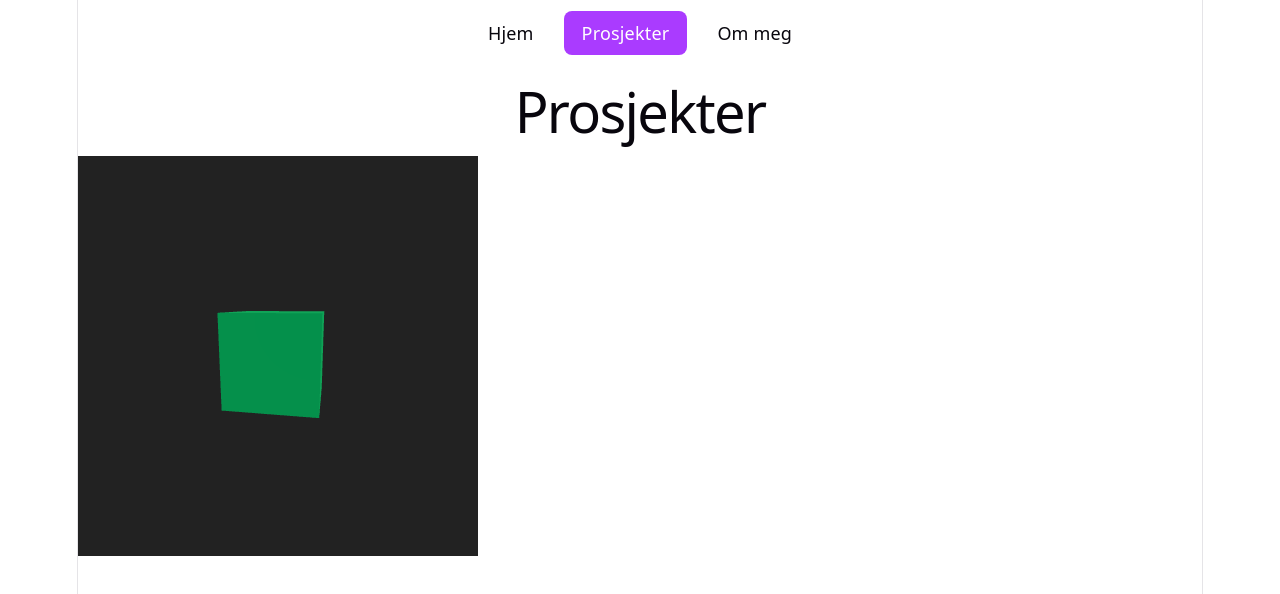
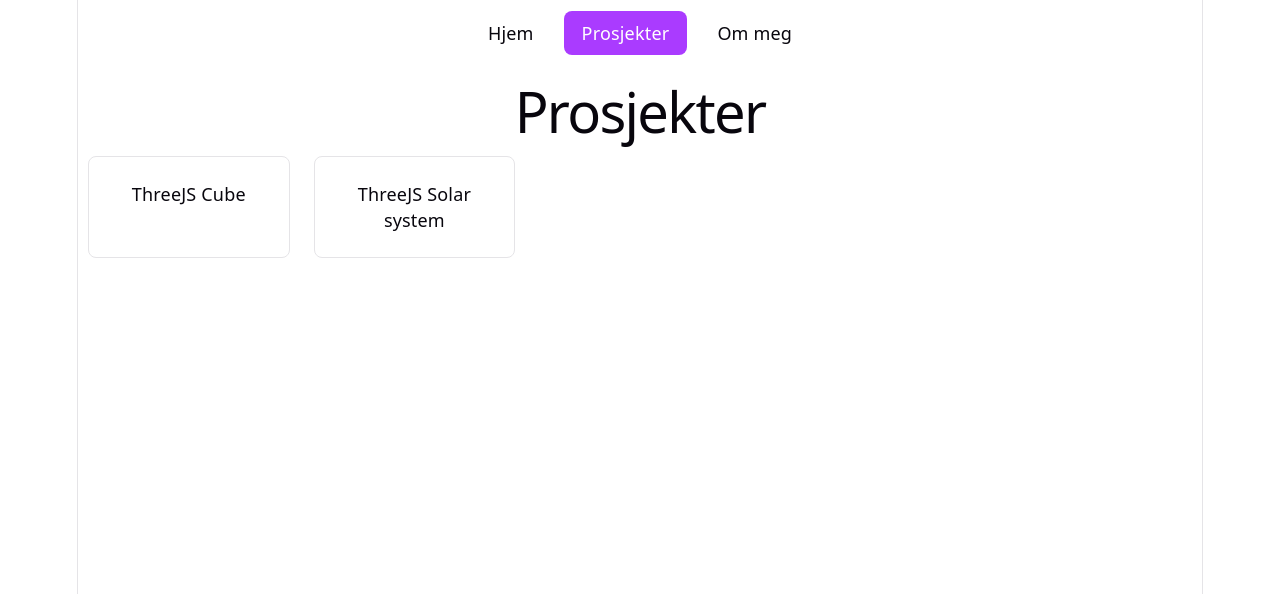
Before and after one commit to cakeplease/benken-frontend, a React (Vite) app: page /projects in a window 1280 px wide. Shown: the top 594 px of the page. Built offline with nearby package versions, Linux system fonts and the light colour scheme.

Commit message:
three.js projects

```diff
--- a/src/App.css
+++ b/src/App.css
@@ -238,3 +238,48 @@
 .image-container img {
   width: 100%;
 }
+
+.project-list {
+  list-style: none;
+  padding: 0;
+  margin: 0 10px;
+  display: grid;
+  grid-template-columns: repeat(auto-fill, minmax(200px, 1fr));
+  gap: 24px;
+
+  li {
+    display: flex;
+  }
+
+  a {
+    display: block;
+    flex: 1;
+    padding: 24px;
+    border: 1px solid var(--border);
+    border-radius: 8px;
+    color: var(--text-h);
+    text-decoration: none;
+    transition: border-color 0.3s, box-shadow 0.3s;
+    font-weight: 500;
+
+    &:hover {
+      border-color: var(--accent-border);
+      box-shadow: var(--shadow);
+    }
+  }
+
+  @media (max-width: 1024px) {
+    grid-template-columns: repeat(auto-fill, minmax(160px, 1fr));
+    gap: 16px;
+
+    a {
+      padding: 16px;
+      font-size: 16px;
+    }
+  }
+}
+
+.cube-container {
+  display: inline-block;
+  margin-top: 50px;
+}
--- a/src/App.tsx
+++ b/src/App.tsx
@@ -4,6 +4,8 @@ import NavBarComponent from "./components/NavBarComponent";
 import HomePage from "./pages/HomePage";
 import ProjectsPage from "./pages/ProjectsPage";
 import AboutPage from "./pages/AboutPage";
+import CubeProjectPage from "./pages/CubeProjectPage";
+import SolarSystemPage from "./pages/SolarSystemPage";
 
 function App() {
   return (
@@ -13,6 +15,8 @@ function App() {
         <Route path="/" element={<HomePage />} />
         <Route path="/projects" element={<ProjectsPage />} />
         <Route path="/about" element={<AboutPage />} />
+        <Route path="/projects/cube" element={<CubeProjectPage />} />
+        <Route path="/projects/solarsystem" element={<SolarSystemPage />} />
       </Routes>
     </div>
   );
--- a/src/components/ThreeTestComponent.tsx
+++ b/src/components/CubeComponent.tsx
@@ -1,20 +1,20 @@
 import * as THREE from "three";
 import { useEffect, useRef } from "react";
 
-export default function ThreeTestComponent() {
+export default function CubeComponent() {
   const containerRef = useRef<HTMLDivElement>(null);
   const animationIdRef = useRef<number | null>(null);
 
   useEffect(() => {
     if (!containerRef.current) return;
 
-    const width = 400;
-    const height = 400;
+    const width = 600;
+    const height = 600;
 
     const scene = new THREE.Scene();
     scene.background = new THREE.Color(0x222222);
 
-    const camera = new THREE.PerspectiveCamera(75, width / height, 0.1, 1000);
+    const camera = new THREE.PerspectiveCamera(75, width / height, 0.1, 1000); //fov, aspect, near, far
     camera.position.z = 3;
 
     const renderer = new THREE.WebGLRenderer({ antialias: true });
@@ -22,7 +22,7 @@ export default function ThreeTestComponent() {
     containerRef.current.appendChild(renderer.domElement);
 
     const geometry = new THREE.BoxGeometry();
-    const material = new THREE.MeshStandardMaterial({ color: 0x00ff88 });
+    const material = new THREE.MeshStandardMaterial({ color: 0xaa3bff });
     const cube = new THREE.Mesh(geometry, material);
     scene.add(cube);
 
@@ -55,5 +55,5 @@ export default function ThreeTestComponent() {
     };
   }, []);
 
-  return <div ref={containerRef} />;
+  return <div className="cube-container" ref={containerRef} />;
 }
--- /dev/null
+++ b/src/components/ProjectList.tsx
@@ -0,0 +1,17 @@
+import { NavLink } from "react-router-dom";
+
+export default function ProjectList() {
+  return (
+    <div>
+      <ul className="project-list">
+        <li>
+          <NavLink to="/projects/cube">ThreeJS Cube</NavLink>
+        </li>
+
+        <li>
+          <NavLink to="/projects/solarsystem">ThreeJS Solar system</NavLink>
+        </li>
+      </ul>
+    </div>
+  );
+}
--- /dev/null
+++ b/src/components/SolarSystemComponent.tsx
@@ -0,0 +1,3 @@
+export default function SolarSystemComponent() {
+  return <></>;
+}
--- /dev/null
+++ b/src/pages/CubeProjectPage.tsx
@@ -0,0 +1,5 @@
+import CubeComponent from "../components/CubeComponent";
+
+export default function CubeProjectPage() {
+  return <CubeComponent></CubeComponent>;
+}
--- a/src/pages/ProjectsPage.tsx
+++ b/src/pages/ProjectsPage.tsx
@@ -1,11 +1,10 @@
-import ThreeTestComponent from "../components/ThreeTestComponent";
+import ProjectList from "../components/ProjectList";
 
 export default function ProjectsPage() {
   return (
     <div>
       <h1>Prosjekter</h1>
-
-      <ThreeTestComponent></ThreeTestComponent>
+      <ProjectList></ProjectList>
     </div>
   );
 }
--- /dev/null
+++ b/src/pages/SolarSystemPage.tsx
@@ -0,0 +1,5 @@
+import SolarSystemComponent from "../components/SolarSystemComponent";
+
+export default function SolarSystemPage() {
+  return <SolarSystemComponent></SolarSystemComponent>;
+}
```
Also changed, not shown: 1 other file (tests, documents, lock files or other folders).
